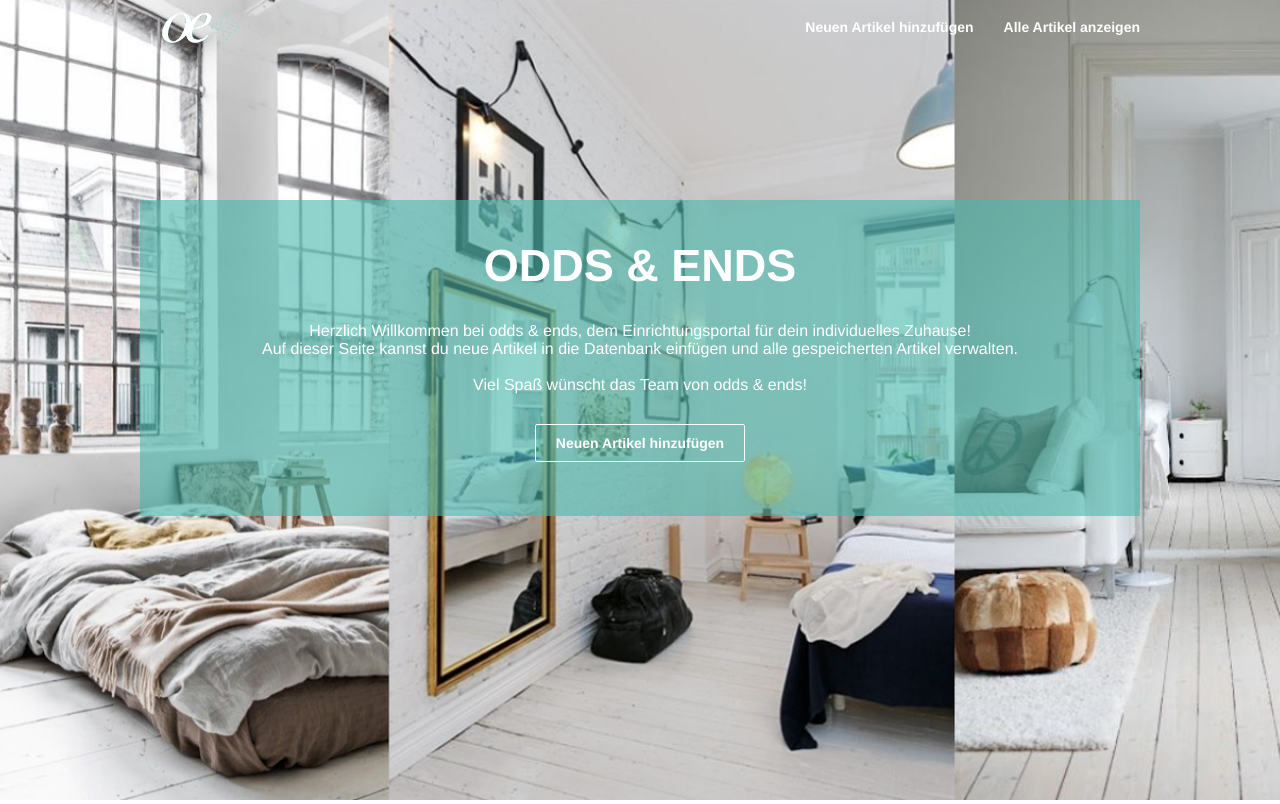
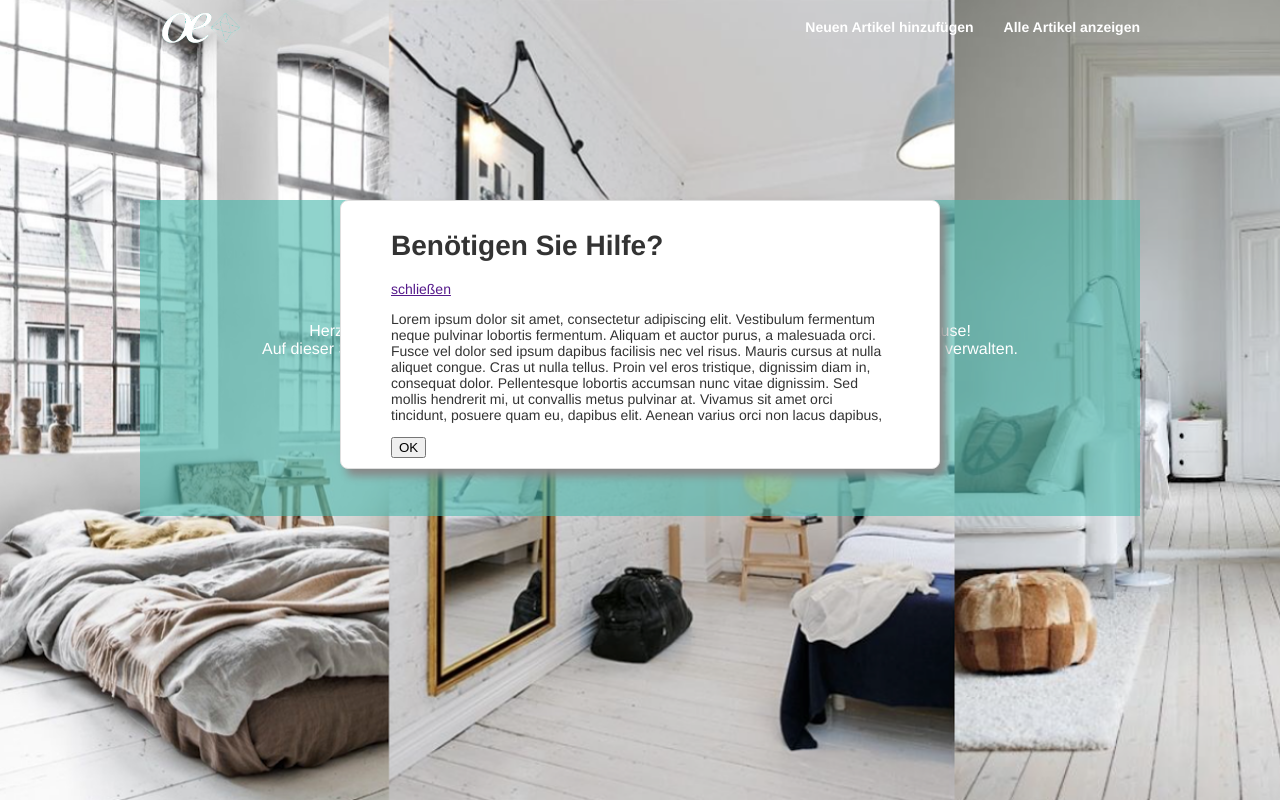
Before and after one commit to schubalibre/mme, a PHP site: page / in a window 1280 px wide. Shown: the top 804 px of the page. Run offline with PHP 8.4, Linux system fonts and the light colour scheme; some libraries are stand-ins or nearby versions.

Commit message:
hilfe modal, Table search

```diff
--- a/css/main.css
+++ b/css/main.css
@@ -26,7 +26,7 @@ header, footer {
 }
 
 header.active{
-    background: rgba(72,183,172, 1);
+    background: rgba(72,183,172, 0.6);
     transition: background 0.4s;
 }
 
@@ -345,6 +345,23 @@ footer {
     width: 100px;
 }
 
+/************** modal css **************/
+
+.modal{
+    position:fixed;
+    top:500px;
+    width: 600px;
+    margin: -300px;
+    left: 50%;
+    border: 1px solid #dedede;
+    background: #fff;
+    border-radius: 8px;
+    padding:10px 50px;
+
+    box-shadow: 6px 7px 9px #888;
+    display: none;
+}
+
 /************** helpers css **************/
 
 .clearfix:after {
--- a/index.html
+++ b/index.html
@@ -43,14 +43,6 @@
 </div>
 <div class="content">
     <section id="article-form" class="clearfix">
-        <!--  required bedeutet, dass es ein Pflichtfeld ist (muss ausgefüllt werden)
-        id muss einmalig sein, dann kann man mit css und js darauf zugreifen
-        name ist speziell für input, wie eine variablenzuweisung, unter welchem namen werden die daten an den server geschickt.
-        value ist der Wert in einem Kontaktformular, der schon vorhanden ist (z.B. wenn man Daten editieren möchte)
-        placeholder ist der default-Text, der in dem Feld steht, oft als Hilfestellung, was in dieses Feld gehört.
-        form ist die große schachtel, input sind eingabefelder, textarea ist eingabefeld mit mehreren zeilen.
-        type ist html bestimmt, es gibt z.B. text, email...
-        -->
         <h1>Artikel bearbeiten</h1>
 
         <form action="form_response.php" method="post">
@@ -192,11 +184,11 @@
         <h1>Artikelübersicht</h1>
 
         <form>
-            <input id="search-bar" type="text" name="query" placeholder="Artikelsuche"/>
+            <input id="search-bar" type="text" name="query" data-table="order-table" placeholder="Artikelsuche"/>
             <input id="search-btn" type="submit" name="search" class="btn" value="Suchen">
         </form>
 
-        <table>
+        <table class="order-table">
         	<tr>
         		<th>
         			Bild
@@ -348,6 +340,20 @@
     </div>
 </footer>
 
+<div id="helper-modal" class="modal">
+    <div class="modal-header">
+        <h1>Benötigen Sie Hilfe?</h1>
+        <a href="">schließen</a>
+    </div>
+    <div class="model-body">
+        <p>Lorem ipsum dolor sit amet, consectetur adipiscing elit. Vestibulum fermentum neque pulvinar lobortis fermentum. Aliquam et auctor purus, a malesuada orci. Fusce vel dolor sed ipsum dapibus facilisis nec vel risus. Mauris cursus at nulla aliquet congue. Cras ut nulla tellus. Proin vel eros tristique, dignissim diam in, consequat dolor. Pellentesque lobortis accumsan nunc vitae dignissim. Sed mollis hendrerit mi, ut convallis metus pulvinar at. Vivamus sit amet orci tincidunt, posuere quam eu, dapibus elit. Aenean varius orci non lacus dapibus,</p>
+    </div>
+    <div class="modal-footer">
+        <button>OK</button>
+    </div>
+
+</div>
+
 <!--  Das hier ist ein Kommentar -->
 <script src="js/main.js"></script>
 <script src="https://maps.googleapis.com/maps/api/js"></script>
--- a/js/main.js
+++ b/js/main.js
@@ -6,3 +6,50 @@ window.onscroll = function(){
         document.getElementsByTagName("header")[0].className = "transparent";
     }
 };
+
+setTimeout(function(){
+    document.getElementById("helper-modal").style.display = "block";
+}, 500);
+
+(function(document) {
+    'use strict';
+
+    var LightTableFilter = (function(Arr) {
+
+        var _input;
+
+        function _onInputEvent(e) {
+            _input = e.target;
+            console.log(_input);
+            console.log("sgogj");
+            var tables = document.getElementsByClassName(_input.getAttribute('data-table'));
+            Arr.forEach.call(tables, function(table) {
+                Arr.forEach.call(table.tBodies, function(tbody) {
+                    Arr.forEach.call(tbody.rows, _filter);
+                });
+            });
+        }
+
+        function _filter(row) {
+            var text = row.textContent.toLowerCase(), val = _input.value.toLowerCase();
+            row.style.display = text.indexOf(val) === -1 ? 'none' : 'table-row';
+        }
+
+        return {
+            init: function() {
+                var inputs = document.getElementById('search-bar');
+
+                Arr.forEach.call(inputs, function(input) {
+                    input.oninput = _onInputEvent;
+                });
+            }
+        };
+    })(Array.prototype);
+
+    document.addEventListener('readystatechange', function() {
+        if (document.readyState === 'complete') {
+            LightTableFilter.init();
+        }
+    });
+
+})(document);
```
